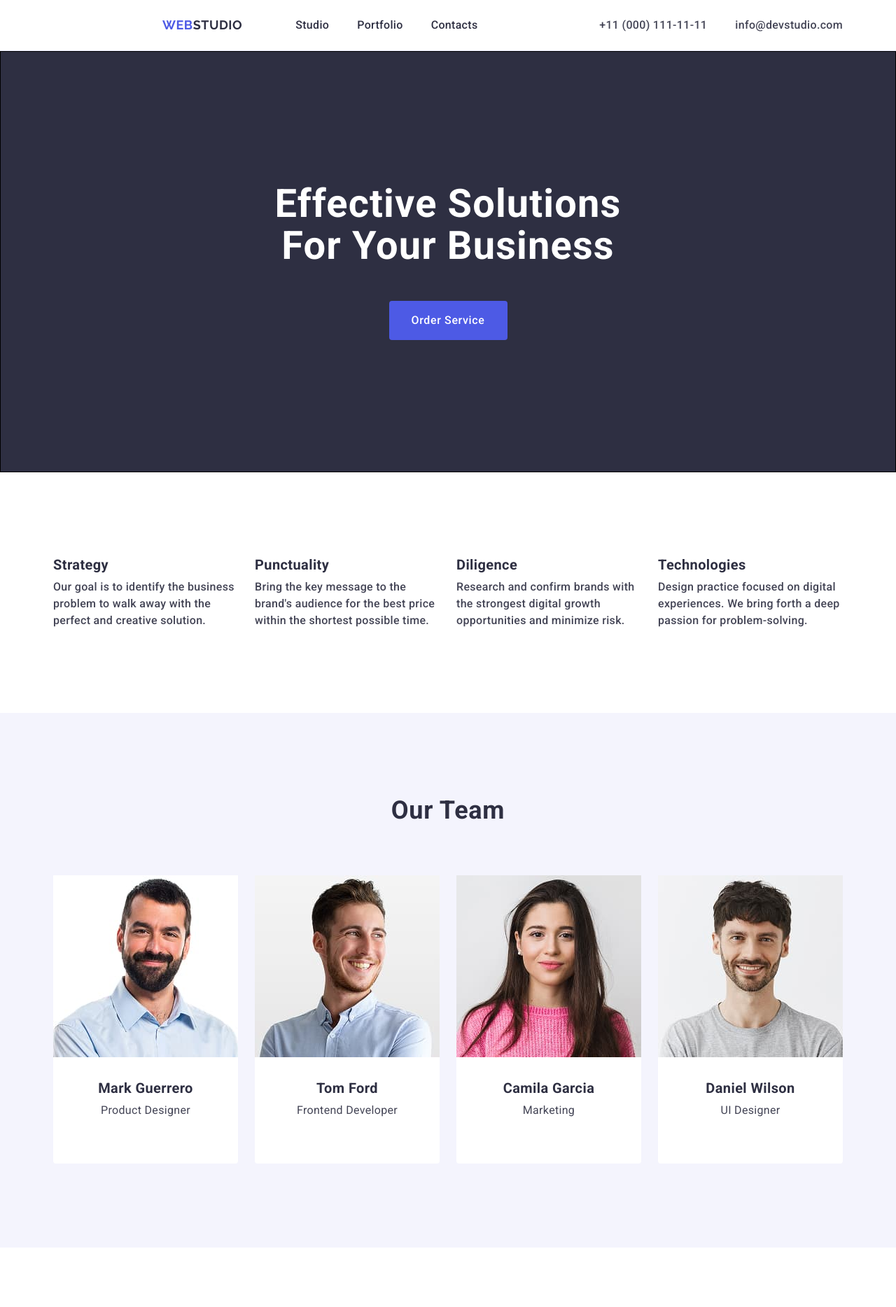
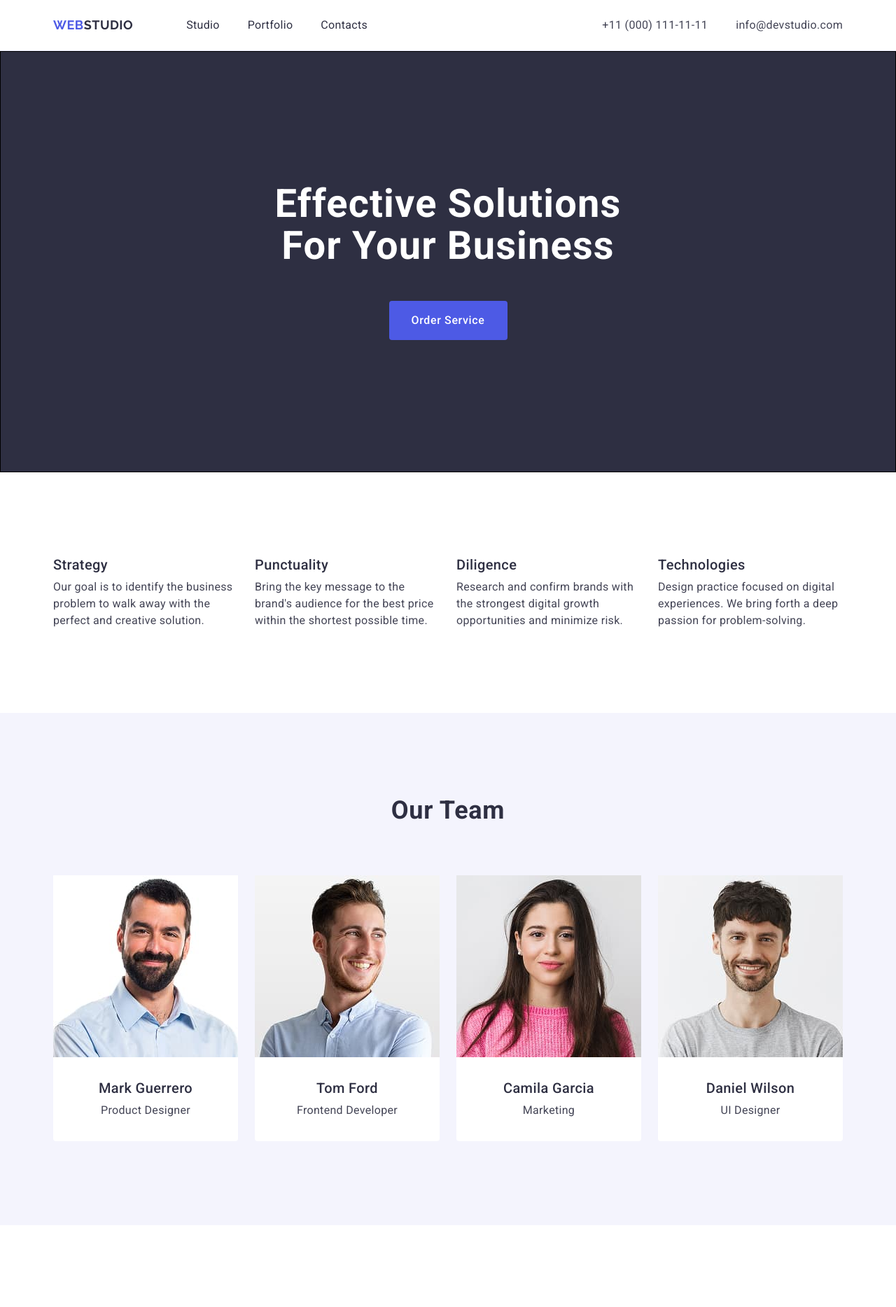
Before and after one commit to DmytroUmantsiv/goit-markup-hm-03, a plain HTML site: page index.html in a window 1280 px wide. Shown: the top 1868 px of the page at 70% size. Drawn offline with nearby package versions, Linux system fonts and the light colour scheme.

Commit message:
fix erors

```diff
--- a/css/styles.css
+++ b/css/styles.css
@@ -1,6 +1,5 @@
 body {
   font-family: "Roboto", sans-serif;
-  font-weight: 500;
   color: #434455;
   background-color: #ffffff;
 }
@@ -40,7 +39,6 @@ img {
   display: block;
 }
 
-
 .container {
   width: 1158px;
   padding-left: 15px;
@@ -49,6 +47,7 @@ img {
 }
 
 .section-title {
+  font-weight: 700;
   font-size: 36px;
   line-height: 1.11;
   letter-spacing: 0.02em;
@@ -58,6 +57,7 @@ img {
 }
 
 .list-subtitle {
+  font-weight: 500;
   font-size: 20px;
   line-height: 1.2;
   letter-spacing: 0.02em;
@@ -74,11 +74,10 @@ img {
   color: #434455;
 }
 
-
-
 .header {
   border-bottom: 1px solid #e7e9fc;
-
+  padding-top: 24px;
+  padding-bottom: 24px;
 }
 
 .header-container {
@@ -87,8 +86,6 @@ img {
 }
 
 .header-navigation {
-  padding-top: 24px;
-  padding-bottom: 24px;
   display: flex;
   align-items: center;
 }
@@ -102,7 +99,6 @@ img {
   text-transform: uppercase;
   color: #4d5ae5;
   margin-right: 76px;
-  margin-left: 156px;
 }
 
 .header-logo .accent {
@@ -110,14 +106,11 @@ img {
 }
 
 .header-menu-list {
-
   display: flex;
   gap: 40px;
 }
 
 .header-menu-link {
-  padding-top: 24px;
-  padding-bottom: 24px;
   font-size: 16px;
   line-height: 1.5;
   letter-spacing: 0.02em;
@@ -253,8 +246,7 @@ img {
 .team-item {
   background-color: #ffffff;
   border-radius: 0 0 4px 4px;
-  padding: 0px 0px 32px 0px;
-  width: 264px
+  width: 264px;
   height: 380px;
 }
 
@@ -269,11 +261,11 @@ img {
   text-align: center;
 }
 
-.team-item-profession{
+.team-item-profession {
   text-align: center;
 }
 
-.team-describe{
+.team-describe {
   padding-top: 32px;
   padding-bottom: 32px;
 }
@@ -284,7 +276,6 @@ img {
 }
 
 .portfolio-title {
-  font-weight: 500;
   margin-bottom: 72px;
 }
 
@@ -323,7 +314,6 @@ img {
   background: #2e2f42;
   padding-top: 100px;
   padding-bottom: 100px;
-
 }
 .footer-logo {
   font-family: "Raleway", sans-serif;
@@ -342,6 +332,7 @@ img {
 }
 
 .footer-text {
+  font-weight: 400;
   font-size: 16px;
   line-height: 1.5;
   letter-spacing: 0.02em;
```
